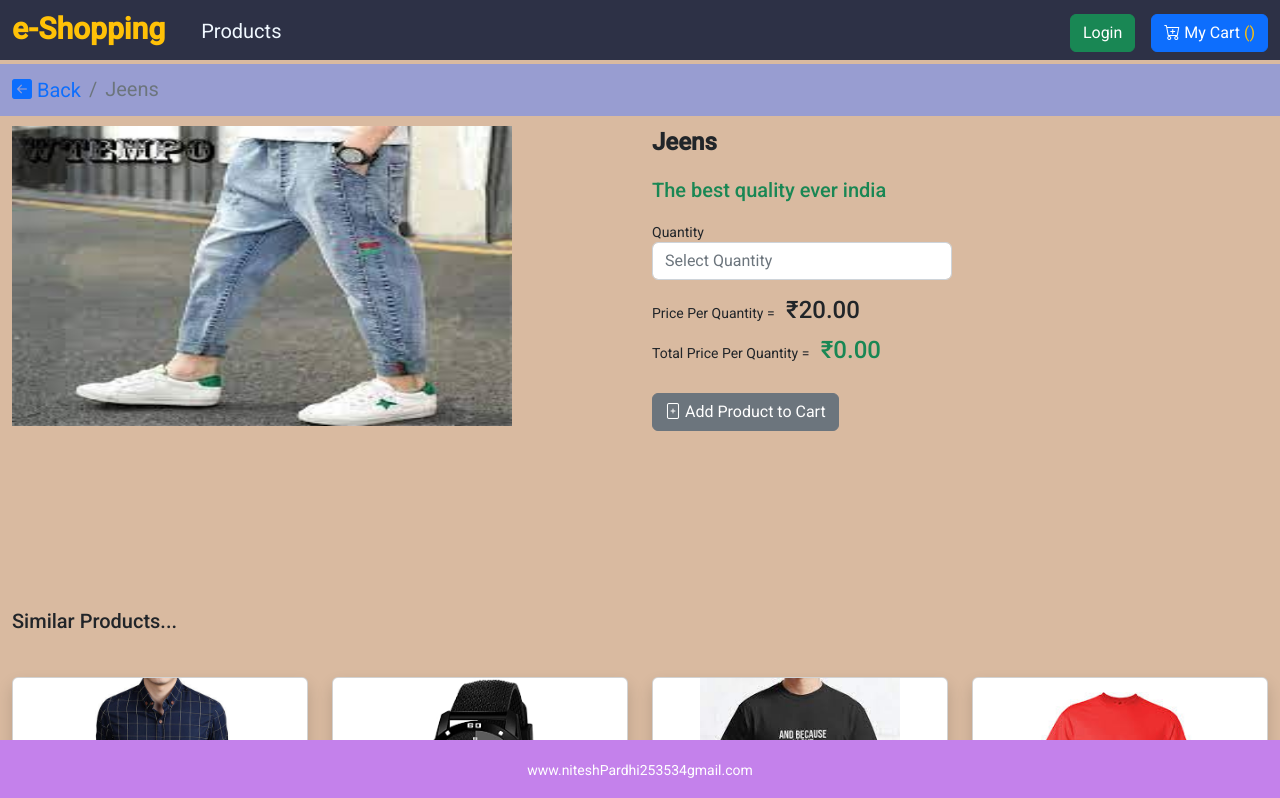
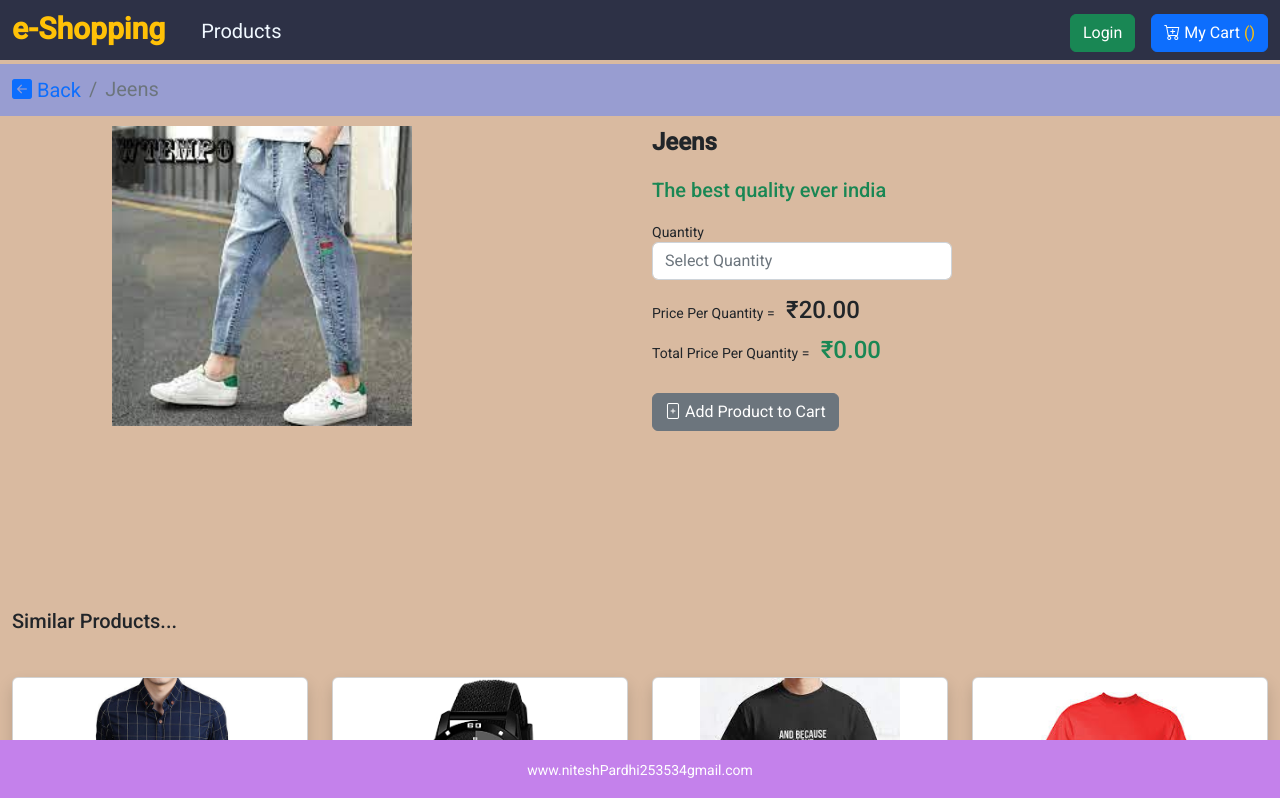
Before and after one commit to NiteshPardhi/eShopping-Cart, an Angular app: page /content-details/1 in a window 1280 px wide. Shown: the top 798 px of the page. Built offline with nearby package versions, Linux system fonts and the light colour scheme.

Commit message:
make other changes

```diff
--- a/src/app/cart/cart.component.css
+++ b/src/app/cart/cart.component.css
@@ -1,4 +1,14 @@
-.h3{
-    margin-left: 6px;
+@import "~bootstrap-icons/font/bootstrap-icons.css";
+._image{
+    object-fit: contain;
+    width: 200px;
+    height: 100px;
 }
-@import "~bootstrap-icons/font/bootstrap-icons.css";
+.table{
+    overflow-y: scroll;
+}
+th{
+    padding: 15px;
+    background-color: gray;
+    font-size: 15px;
+}
--- a/src/app/cart/cart.component.html
+++ b/src/app/cart/cart.component.html
@@ -1,4 +1,4 @@
-<div class="container">
+<div class="container-fluid">
     <table class="table table-bordered text-center">
         <thead>
             <th>Product Image</th>
@@ -9,7 +9,7 @@
         <tbody>
             <tr *ngFor="let product of cartData">
                 <td>
-                    <img src="{{product.img}}" alt="" width="200px" height="100px">
+                    <img src="{{product.img}}" alt="" class="_image">
                 </td>
                 <td>{{product.name}}</td>
                 <td>{{product.price | currency:'INR'}}</td>
--- a/src/app/content-details/content-details.component.css
+++ b/src/app/content-details/content-details.component.css
@@ -1,5 +1,6 @@
 .container-fluid {
   padding-bottom: 150px;
+  max-width: 1500px;
 }
 input {
   width: 300px;
@@ -31,3 +32,8 @@ nav {
 .card-img-top {
   object-fit: contain;
 }
+._image{
+  height: 300px;
+  width: 500px;
+  object-fit: contain;
+}
--- a/src/app/content-details/content-details.component.html
+++ b/src/app/content-details/content-details.component.html
@@ -7,7 +7,7 @@
             </ol>
         </nav>
         <div class="col">
-            <img src="{{product.img}}" height="300px" width="500px">
+            <img src="{{product.img}}" class="_image">
         </div>
         <div class="col">
             <h1 class="fw-bold">{{product.name}}</h1>
--- a/src/app/header/header.component.ts
+++ b/src/app/header/header.component.ts
@@ -39,9 +39,14 @@ export class HeaderComponent implements OnInit, OnDestroy {
   }
 
   openCartDialog() {
+    // this.dialog.open(CartComponent, {
+    //   width: '80%',
+    //   height: "50%"
+    // });
     if (this.isAuthenticated) {
       this.dialog.open(CartComponent, {
-        width: '60%',
+        width: '80%',
+        height: "50%"
       });
     } else {
       this.dialog.open(LoginComponent, {
@@ -62,7 +67,7 @@ export class HeaderComponent implements OnInit, OnDestroy {
   }
 
   OnLogout() {
-    this.noOfAddedProducts = null;
+    this.noOfAddedProducts = 0;
     this.authService.onLogout();
   }
 
--- a/src/app/login/login.component.html
+++ b/src/app/login/login.component.html
@@ -17,7 +17,7 @@
         </div>
         <div class="mb-3 form-group">
             <label for="password" class="form-label">Password</label>
-            <input type="password" class="form-control" placeholder="Enter Password" formControlName="password">
+            <input type="password" class="form-control" placeholder="Enter Password" formControlName="password" (keyup.enter)="onSubmit()">
             <span class="form-text"
                 *ngIf="!loginForm.get('password')?.valid && (loginForm.get('password')?.touched || submitted)">
                 Password is Required
--- a/src/app/login/login.component.ts
+++ b/src/app/login/login.component.ts
@@ -35,7 +35,7 @@ export class LoginComponent implements OnInit {
       (data: any) => {
         this.product = data;
         this.productQty = data.qty;
-        console.log('new data', this.product);
+        // console.log('new data', this.product);
       }
     );
 
@@ -79,4 +79,8 @@ export class LoginComponent implements OnInit {
   onCancel() {
     this.dialog.closeAll();
   }
+
+  ngOnDestroy(): void {
+    this.loginSubscription.unsubscribe();
+  }
 }
--- a/src/app/services/auth.service.ts
+++ b/src/app/services/auth.service.ts
@@ -34,7 +34,7 @@ export class AuthService {
     this.isLogin = false;
     localStorage.removeItem('isLoggedIn');
     this.isAuthSubject.next(this.isLogin);
-    localStorage.removeItem('cartAddedItem');
+    // localStorage.removeItem('cartAddedItem');
   }
 
   onCheckLogin() {
```
